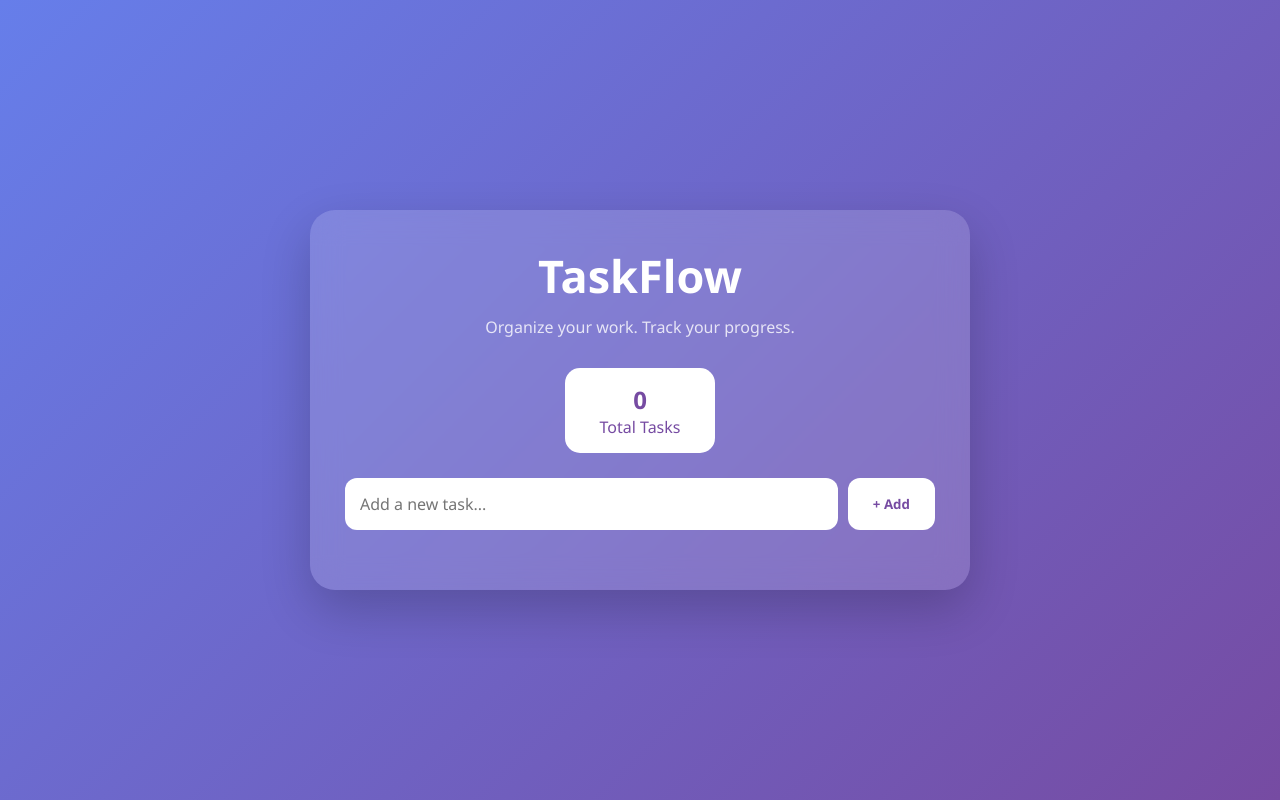
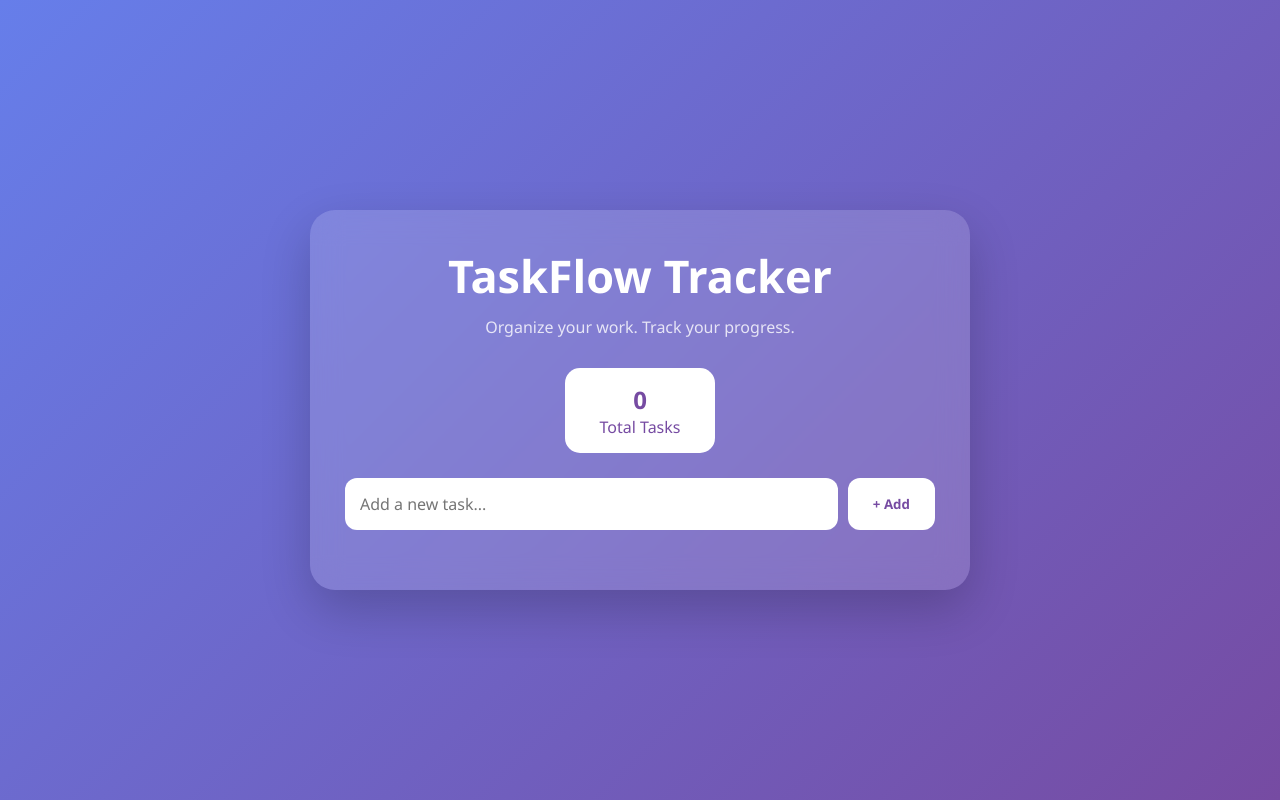
Before and after one commit to umasreeg1/taskflow-nodejs-ec2, a website: page public/index.html in a window 1280 px wide. Drawn offline with Linux system fonts and the light colour scheme; no server answers.

Commit message:
Modified header

```diff
--- a/public/index.html
+++ b/public/index.html
@@ -22,7 +22,7 @@
 
 <header>
 
-<h1>TaskFlow </h1>
+<h1>TaskFlow Tracker</h1>
 
 
 <p>Organize your work. Track your progress.</p>
```
